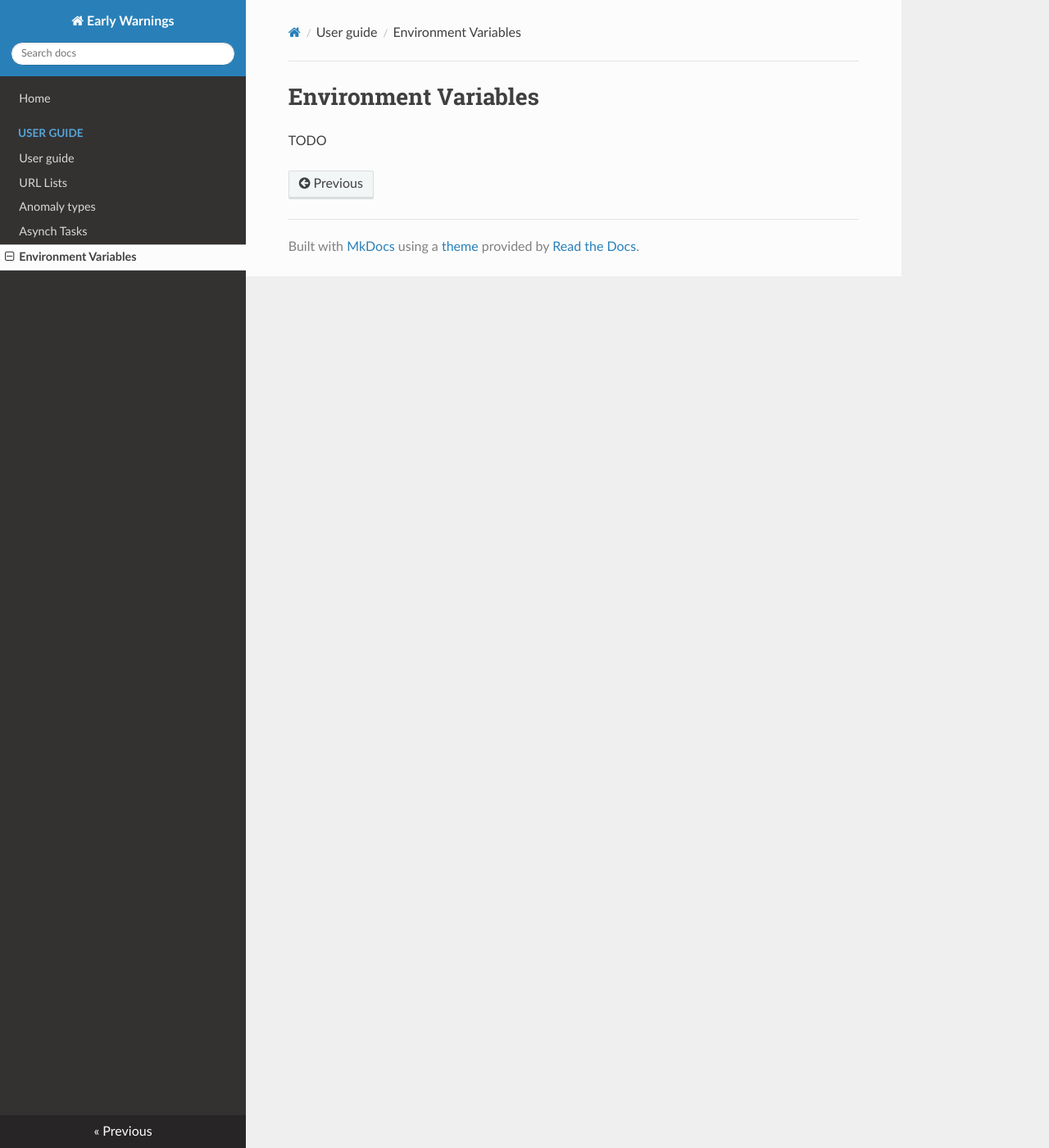
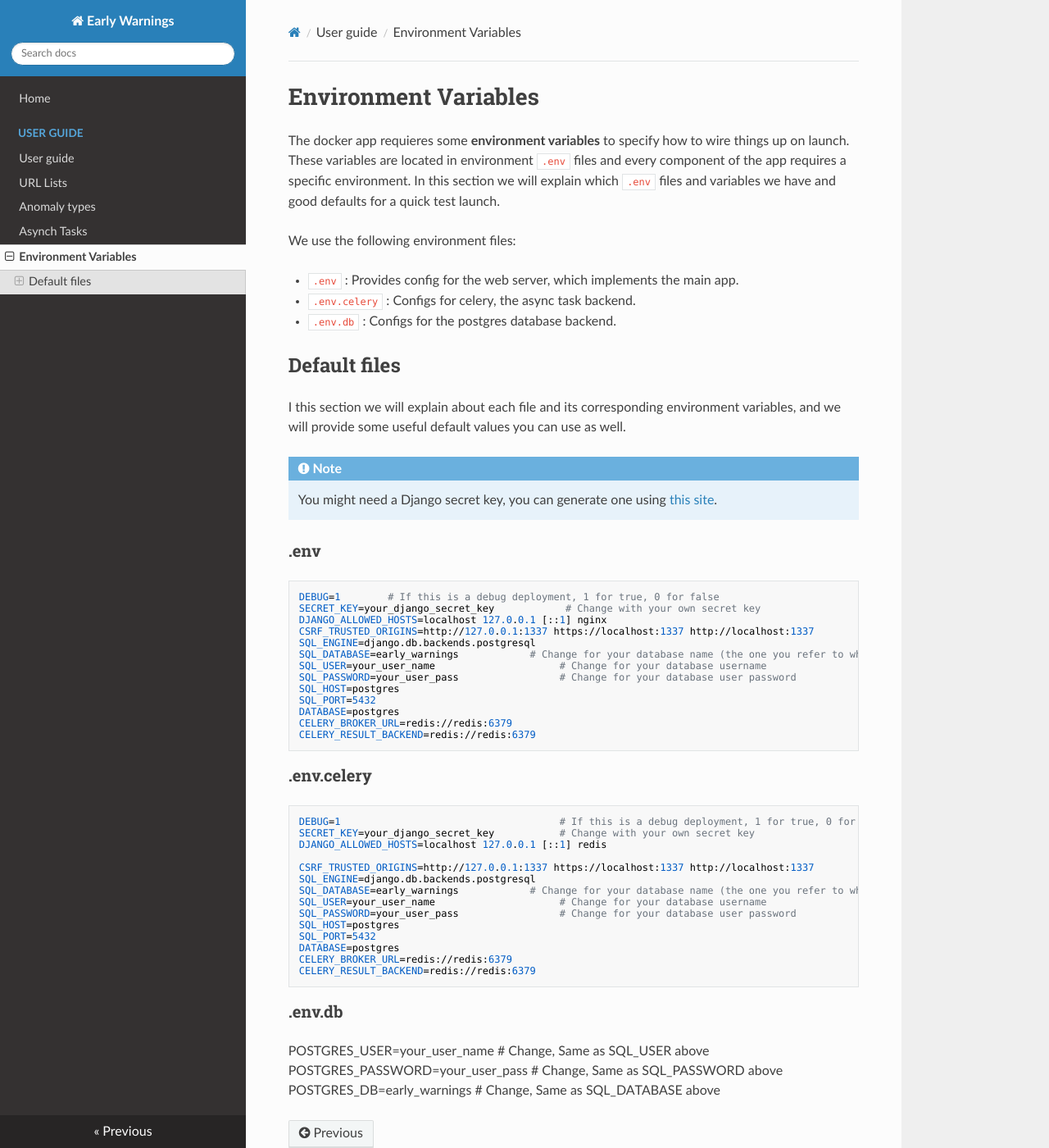
Before and after one commit to nandodev-net/django-blocking-early-warning, an MkDocs documentation site: the page built from docs/docs/user_guide/env_variables.md, in a window 1280 px wide and 1400 px high. Shown: the whole window at 82% size. Built offline with MkDocs 1.6.1, drawn with Linux system fonts in a browser that asks for light colours; nearby versions of some CDN libraries.

Commit message:
added section about environment variables

````diff
--- a/docs/docs/user_guide/env_variables.md
+++ b/docs/docs/user_guide/env_variables.md
@@ -1,3 +1,61 @@
 # Environment Variables
 
-TODO
+The docker app requieres some **environment variables** to specify how to wire things up on launch. These variables are located
+in environment `.env` files and every component of the app requires a specific environment. In this section we will explain which `.env` files
+and variables we have and good defaults for a quick test launch.
+
+We use the following environment files:
+
+* `.env` : Provides config for the web server, which implements the main app.
+* `.env.celery` : Configs for celery, the async task backend.
+* `.env.db` : Configs for the postgres database backend.
+
+## Default files
+
+I this section we will explain about each file and its corresponding environment variables, and we will provide some useful default values
+you can use as well.
+
+!!! Note
+    You might need a Django secret key, you can generate one using [this site](https://djecrety.ir).
+
+### .env
+
+```
+DEBUG=1        # If this is a debug deployment, 1 for true, 0 for false
+SECRET_KEY=your_django_secret_key            # Change with your own secret key
+DJANGO_ALLOWED_HOSTS=localhost 127.0.0.1 [::1] nginx
+CSRF_TRUSTED_ORIGINS=http://127.0.0.1:1337 https://localhost:1337 http://localhost:1337
+SQL_ENGINE=django.db.backends.postgresql
+SQL_DATABASE=early_warnings            # Change for your database name (the one you refer to when you connect to a DB)
+SQL_USER=your_user_name                     # Change for your database username
+SQL_PASSWORD=your_user_pass                 # Change for your database user password
+SQL_HOST=postgres
+SQL_PORT=5432
+DATABASE=postgres
+CELERY_BROKER_URL=redis://redis:6379
+CELERY_RESULT_BACKEND=redis://redis:6379
+```
+
+### .env.celery
+
+```
+DEBUG=1                                     # If this is a debug deployment, 1 for true, 0 for false
+SECRET_KEY=your_django_secret_key           # Change with your own secret key
+DJANGO_ALLOWED_HOSTS=localhost 127.0.0.1 [::1] redis
+
+CSRF_TRUSTED_ORIGINS=http://127.0.0.1:1337 https://localhost:1337 http://localhost:1337
+SQL_ENGINE=django.db.backends.postgresql
+SQL_DATABASE=early_warnings            # Change for your database name (the one you refer to when you connect to a DB)
+SQL_USER=your_user_name                     # Change for your database username
+SQL_PASSWORD=your_user_pass                 # Change for your database user password
+SQL_HOST=postgres
+SQL_PORT=5432
+DATABASE=postgres
+CELERY_BROKER_URL=redis://redis:6379
+CELERY_RESULT_BACKEND=redis://redis:6379
+```
+
+### .env.db
+POSTGRES_USER=your_user_name                # Change, Same as SQL_USER above
+POSTGRES_PASSWORD=your_user_pass            # Change, Same as SQL_PASSWORD above
+POSTGRES_DB=early_warnings             # Change, Same as SQL_DATABASE above
````
